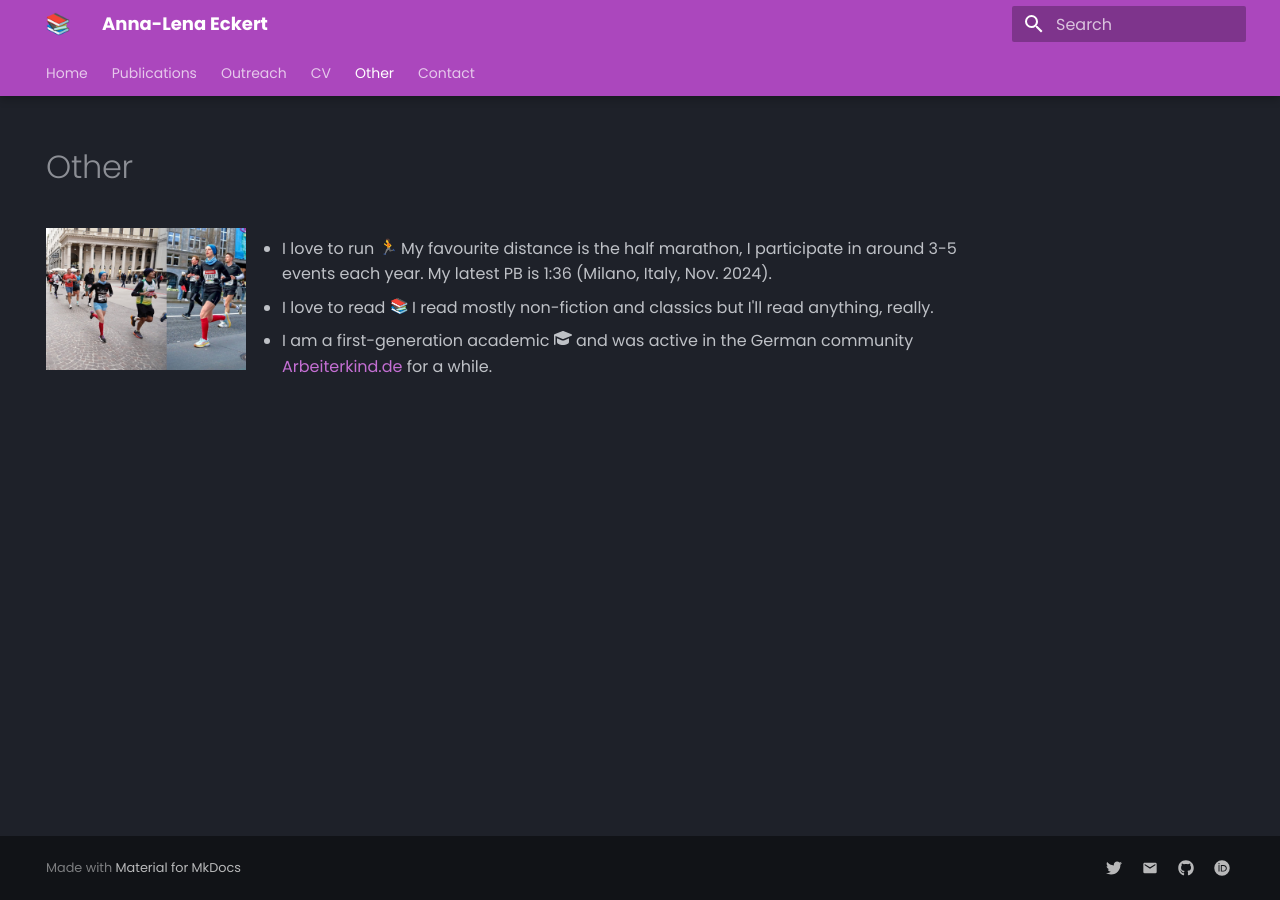
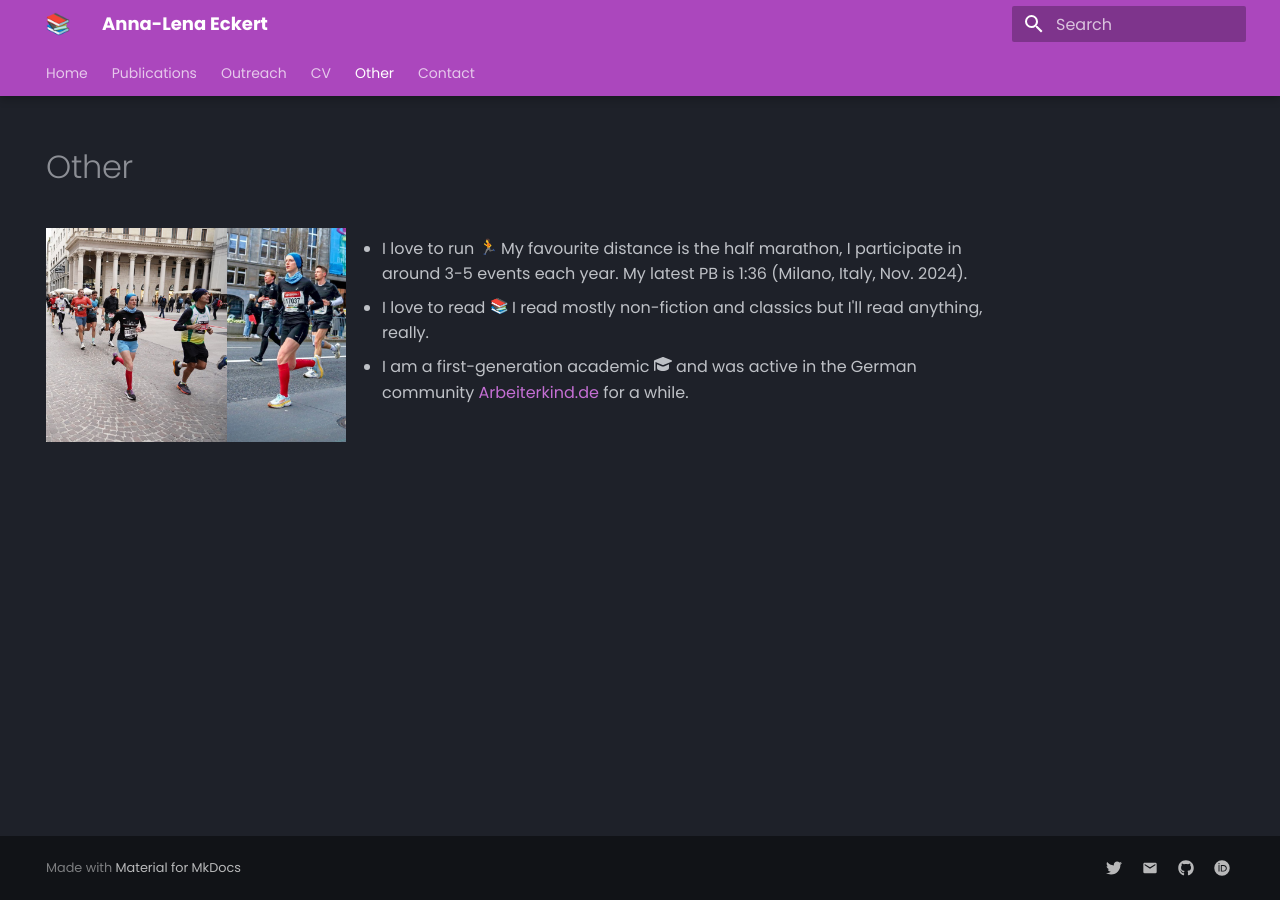
Before and after one commit to Eckertal/personal-website, an MkDocs documentation site: the page built from docs/other.md, in a window 1280 px wide. Built offline with MkDocs 1.6.1 and Material for MkDocs 9.7.7, drawn with Linux system fonts in a browser that asks for light colours; emoji names are drawn with the system emoji font.

Commit message:
pic bigger

```diff
--- a/docs/other.md
+++ b/docs/other.md
@@ -3,7 +3,7 @@
     - navigation
 ---
 
-![eckert](assets/images/running_pics.jpg){: align=left width=200}
+![eckert](assets/images/running_pics.jpg){: align=left width=300}
 
 - I love to run :runner: My favourite distance is the half marathon, I participate in around 3-5 events each year. My latest PB is 1:36 (Milano, Italy, Nov. 2024).
 
```
